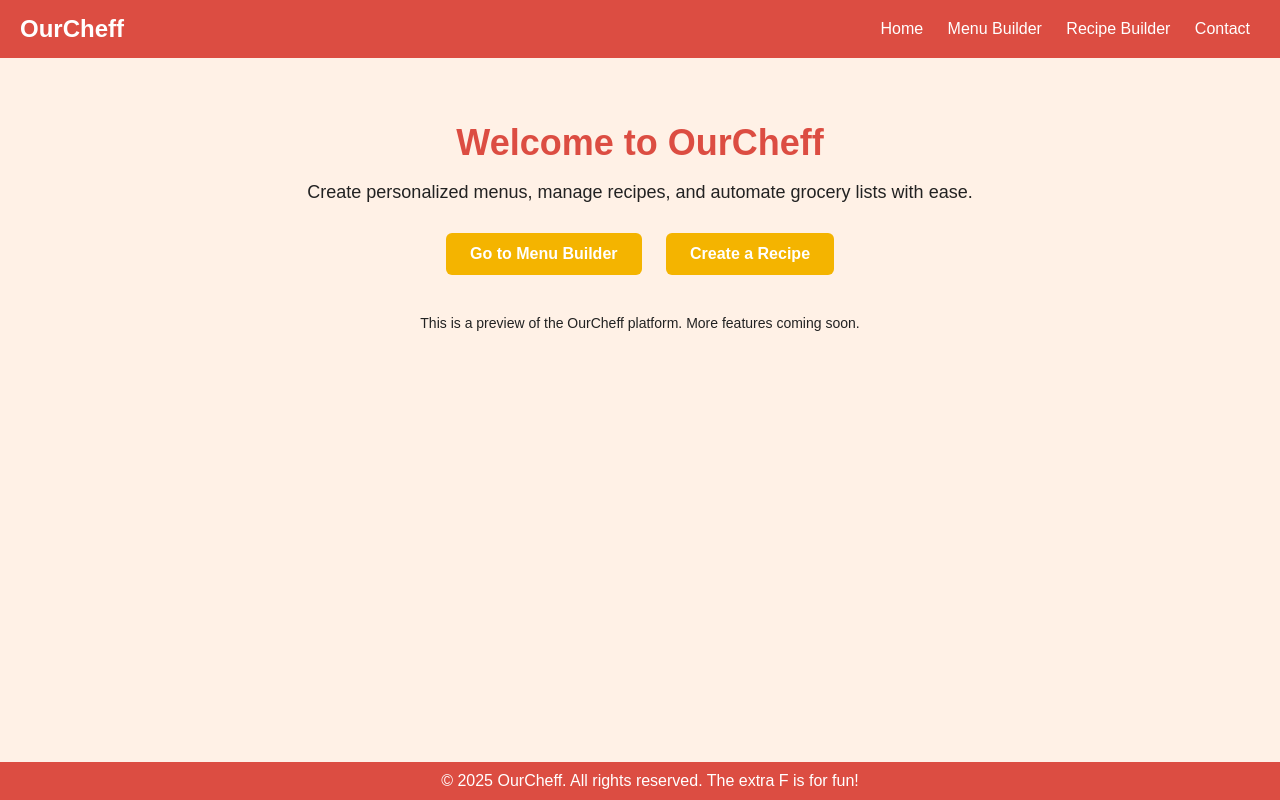
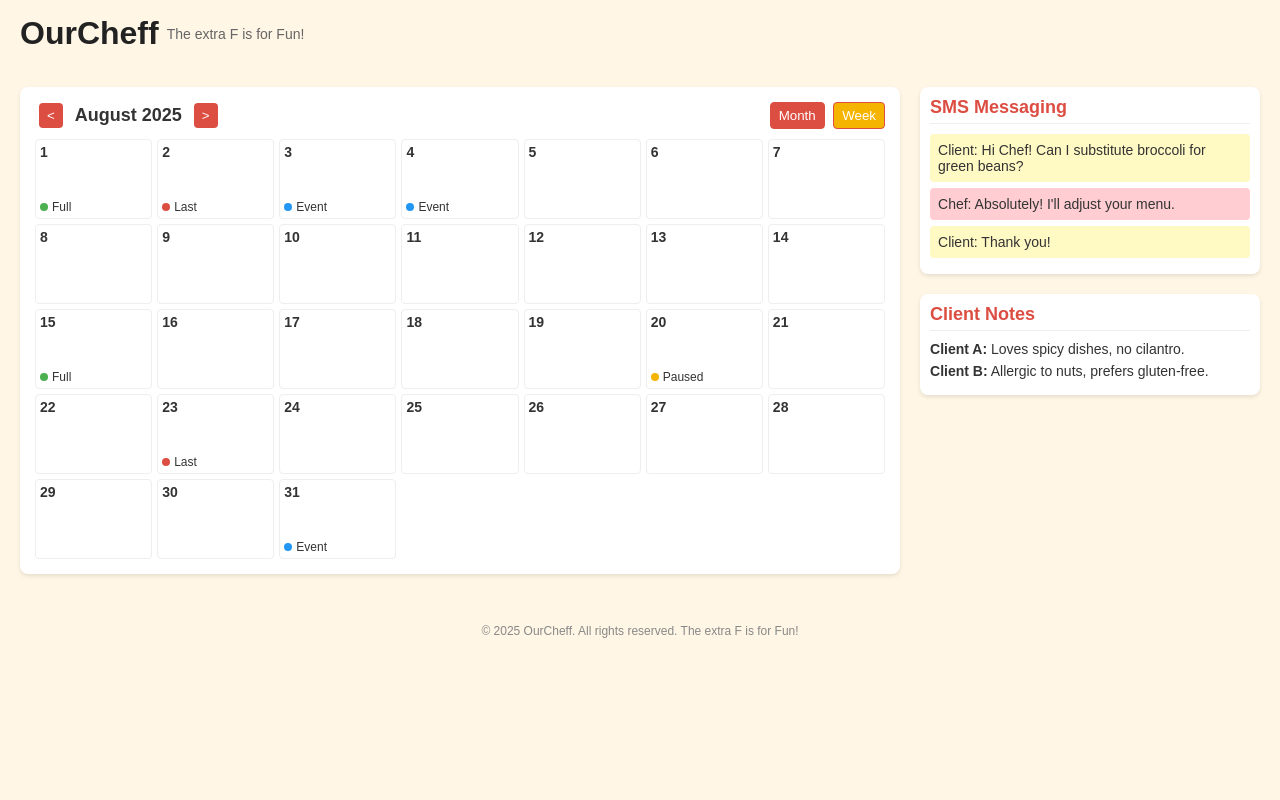
Before and after one commit to michaellarive90-star/ourcheff-frontend, a plain HTML site: page index.html in a window 1280 px wide. Drawn offline with Linux system fonts and the light colour scheme.

Commit message:
Update index.htmlUpdate index.html to dashboard layout with calendar

```diff
--- a/index.html
+++ b/index.html
@@ -2,57 +2,109 @@
 <html>
 <head>
 <meta charset="utf-8">
-<title>OurCheff - Home</title>
+<title>OurCheff Dashboard</title>
 <style>
-body { font-family: Arial, sans-serif; margin:0; padding:0; background:#fff1e6; color:#222; }
-header { background:#dc4d42; padding:15px 20px; color:#fff; display:flex; align-items:center; justify-content: space-between;}
-header .brand { font-size:24px; font-weight:bold; }
-nav a { margin:0 10px; color:#fff; text-decoration:none; font-weight:500; }
-nav a:hover { text-decoration:underline; }
-main { padding:40px 20px; text-align:center; }
-.hero { max-width:800px; margin:0 auto; }
-.hero h1 { font-size:36px; margin-bottom:15px; color:#dc4d42; }
-.hero p { font-size:18px; margin-bottom:30px; }
-.btn-group a { display:inline-block; margin: 0 10px; padding:12px 24px; background:#f4b400; color:#fff; text-decoration:none; border-radius:6px; font-weight:bold; }
-.btn-group a:hover { background:#e0a600; }
-footer { background:#dc4d42; color:#fff; text-align:center; padding:10px; position:fixed; bottom:0; width:100%; }
+body { font-family: Arial, sans-serif; margin:0; padding:0; background:#FFF6E5; color:#333;}
+header { display:flex; align-items:center; padding:15px 20px; }
+header h1 { margin:0; font-size:32px; color:#222; }
+header p { margin:0; font-size:14px; color:#666; margin-left:8px; }
+.dashboard { display:flex; justify-content:center; padding:20px; }
+.calendar-container { width:70%; background:#fff; border-radius:8px; padding:15px; box-shadow: 0 2px 4px rgba(0,0,0,0.1); }
+.top-bar { display:flex; justify-content:space-between; align-items:center; margin-bottom:10px; }
+.nav-controls { display:flex; align-items:center; }
+.nav-controls button { background:#dc4d42; color:#fff; border:none; border-radius:4px; margin:0 4px; padding:5px 8px; cursor:pointer; }
+.nav-controls span { font-weight:bold; font-size:18px; margin:0 8px; }
+.view-toggle button { padding:5px 8px; border:1px solid #dc4d42; border-radius:4px; margin-left:4px; cursor:pointer; background:#f4b400; color:#fff; }
+.view-toggle button.active { background:#dc4d42; }
+.calendar-grid { display:grid; grid-template-columns: repeat(7, 1fr); grid-auto-rows:80px; gap:5px; }
+.day { border:1px solid #eee; border-radius:4px; position:relative; padding:4px; font-size:14px; }
+.day .day-num { font-weight:bold; }
+.status { position:absolute; bottom:4px; left:4px; display:flex; align-items:center; font-size:12px; }
+.status-dot { width:8px; height:8px; border-radius:50%; margin-right:4px; }
+.full { background:#4caf50; }
+.paused { background:#f4b400; }
+.last { background:#dc4d42; }
+.event { background:#2196F3; }
+.right-panel { width:28%; margin-left:20px; display:flex; flex-direction:column; }
+.section { background:#fff; border-radius:8px; padding:10px; box-shadow:0 2px 4px rgba(0,0,0,0.1); margin-bottom:20px; }
+.section h3 { margin:0 0 10px 0; font-size:18px; color:#dc4d42; border-bottom:1px solid #eee; padding-bottom:5px; }
+.message { padding:8px; border-radius:4px; margin-bottom:6px; font-size:14px; }
+.message.client { background:#fff9c4; }
+.message.chef { background:#ffcdd2; }
+.notes p { margin:6px 0; font-size:14px; }
+footer { text-align:center; font-size:12px; color:#888; margin-top:20px; padding:10px 0; }
 </style>
 </head>
 <body>
 <header>
-<div class="brand">OurCheff</div>
-<nav>
-<a href="#">Home</a>
-<a href="#">Menu Builder</a>
-<a href="#">Recipe Builder</a>
-<a href="#">Contact</a>
-</nav>
+<h1>OurCheff</h1>
+<p>The extra F is for Fun!</p>
 </header>
-<main>
-<div class="hero">
-<h1>Welcome to OurCheff</h1>
-<p>Create personalized menus, manage recipes, and automate grocery lists with ease.</p>
-<div class="btn-group">
-<a href="#" id="goto-menu">Go to Menu Builder</a>
-<a href="#" id="goto-recipe">Create a Recipe</a>
+<div class="dashboard">
+<div class="calendar-container">
+<div class="top-bar">
+<div class="nav-controls">
+<button>&lt;</button>
+<span>August 2025</span>
+<button>&gt;</button>
 </div>
-<p style="margin-top:40px; font-size:14px;">This is a preview of the OurCheff platform. More features coming soon.</p>
+<div class="view-toggle">
+<button class="active">Month</button>
+<button>Week</button>
 </div>
-</main>
+</div>
+<div class="calendar-grid">
+<div class="day"><span class="day-num">1</span><div class="status"><span class="status-dot full"></span><span>Full</span></div></div>
+<div class="day"><span class="day-num">2</span><div class="status"><span class="status-dot last"></span><span>Last</span></div></div>
+<div class="day"><span class="day-num">3</span><div class="status"><span class="status-dot event"></span><span>Event</span></div></div>
+<div class="day"><span class="day-num">4</span><div class="status"><span class="status-dot event"></span><span>Event</span></div></div>
+<div class="day"><span class="day-num">5</span></div>
+<div class="day"><span class="day-num">6</span></div>
+<div class="day"><span class="day-num">7</span></div>
+<div class="day"><span class="day-num">8</span></div>
+<div class="day"><span class="day-num">9</span></div>
+<div class="day"><span class="day-num">10</span></div>
+<div class="day"><span class="day-num">11</span></div>
+<div class="day"><span class="day-num">12</span></div>
+<div class="day"><span class="day-num">13</span></div>
+<div class="day"><span class="day-num">14</span></div>
+<div class="day"><span class="day-num">15</span><div class="status"><span class="status-dot full"></span><span>Full</span></div></div>
+<div class="day"><span class="day-num">16</span></div>
+<div class="day"><span class="day-num">17</span></div>
+<div class="day"><span class="day-num">18</span></div>
+<div class="day"><span class="day-num">19</span></div>
+<div class="day"><span class="day-num">20</span><div class="status"><span class="status-dot paused"></span><span>Paused</span></div></div>
+<div class="day"><span class="day-num">21</span></div>
+<div class="day"><span class="day-num">22</span></div>
+<div class="day"><span class="day-num">23</span><div class="status"><span class="status-dot last"></span><span>Last</span></div></div>
+<div class="day"><span class="day-num">24</span></div>
+<div class="day"><span class="day-num">25</span></div>
+<div class="day"><span class="day-num">26</span></div>
+<div class="day"><span class="day-num">27</span></div>
+<div class="day"><span class="day-num">28</span></div>
+<div class="day"><span class="day-num">29</span></div>
+<div class="day"><span class="day-num">30</span></div>
+<div class="day"><span class="day-num">31</span><div class="status"><span class="status-dot event"></span><span>Event</span></div></div>
+</div>
+</div>
+<div class="right-panel">
+<div class="section">
+<h3>SMS Messaging</h3>
+<div class="message client">Client: Hi Chef! Can I substitute broccoli for green beans?</div>
+<div class="message chef">Chef: Absolutely! I'll adjust your menu.</div>
+<div class="message client">Client: Thank you!</div>
+</div>
+<div class="section">
+<h3>Client Notes</h3>
+<div class="notes">
+<p><strong>Client A:</strong> Loves spicy dishes, no cilantro.</p>
+<p><strong>Client B:</strong> Allergic to nuts, prefers gluten-free.</p>
+</div>
+</div>
+</div>
+</div>
 <footer>
-&copy; 2025 OurCheff. All rights reserved. The extra F is for fun!
+&copy; 2025 OurCheff. All rights reserved. The extra F is for Fun!
 </footer>
-<script>
-const params = new URLSearchParams(window.location.search);
-const apiBase = params.get('api') || '';
-document.getElementById('goto-menu').addEventListener('click', function(e){
-  e.preventDefault();
-  alert('Menu builder is under construction. API base: ' + apiBase);
-});
-document.getElementById('goto-recipe').addEventListener('click', function(e){
-  e.preventDefault();
-  alert('Recipe builder is under construction. API base: ' + apiBase);
-});
-</script>
 </body>
 </html>
```
